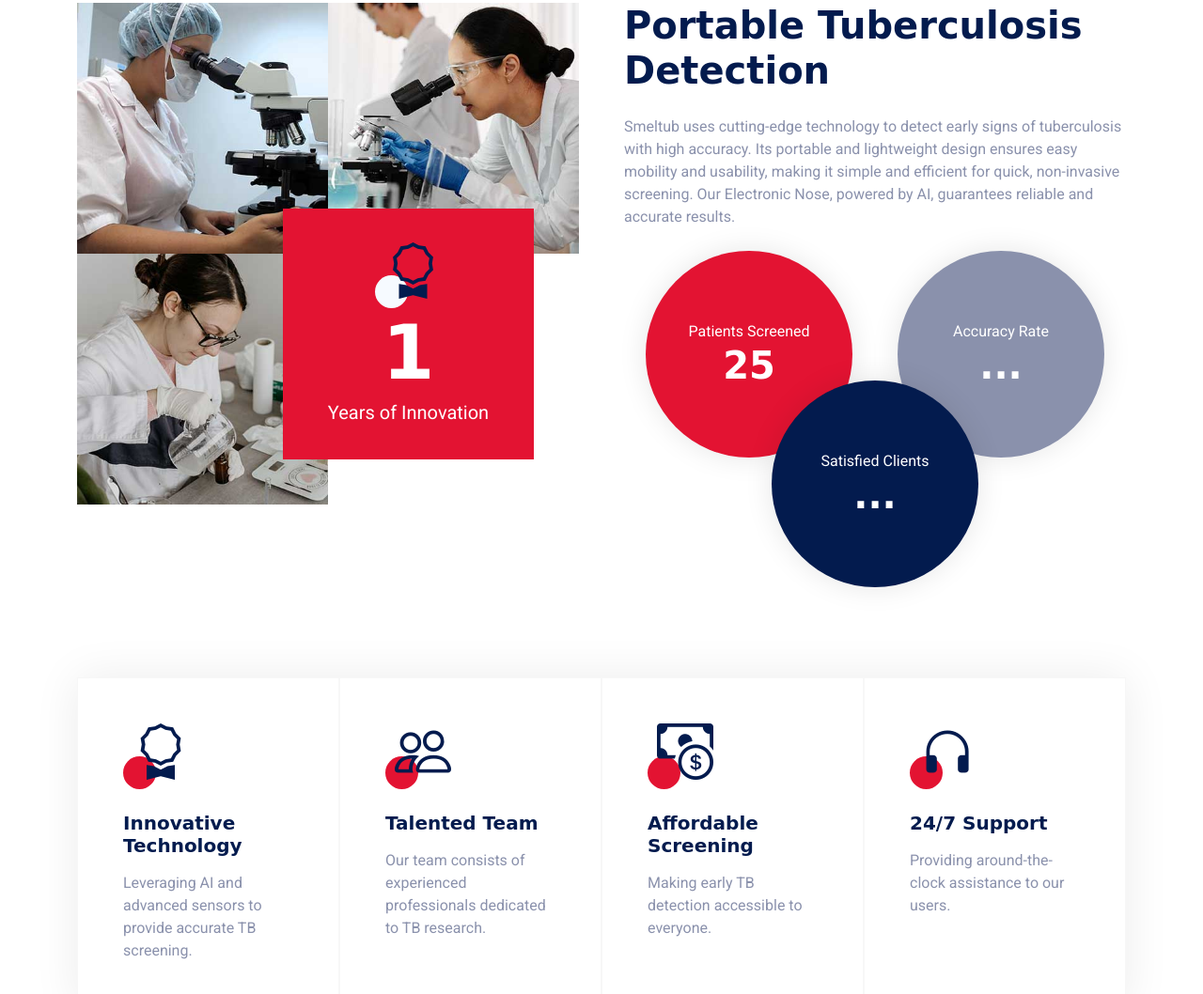
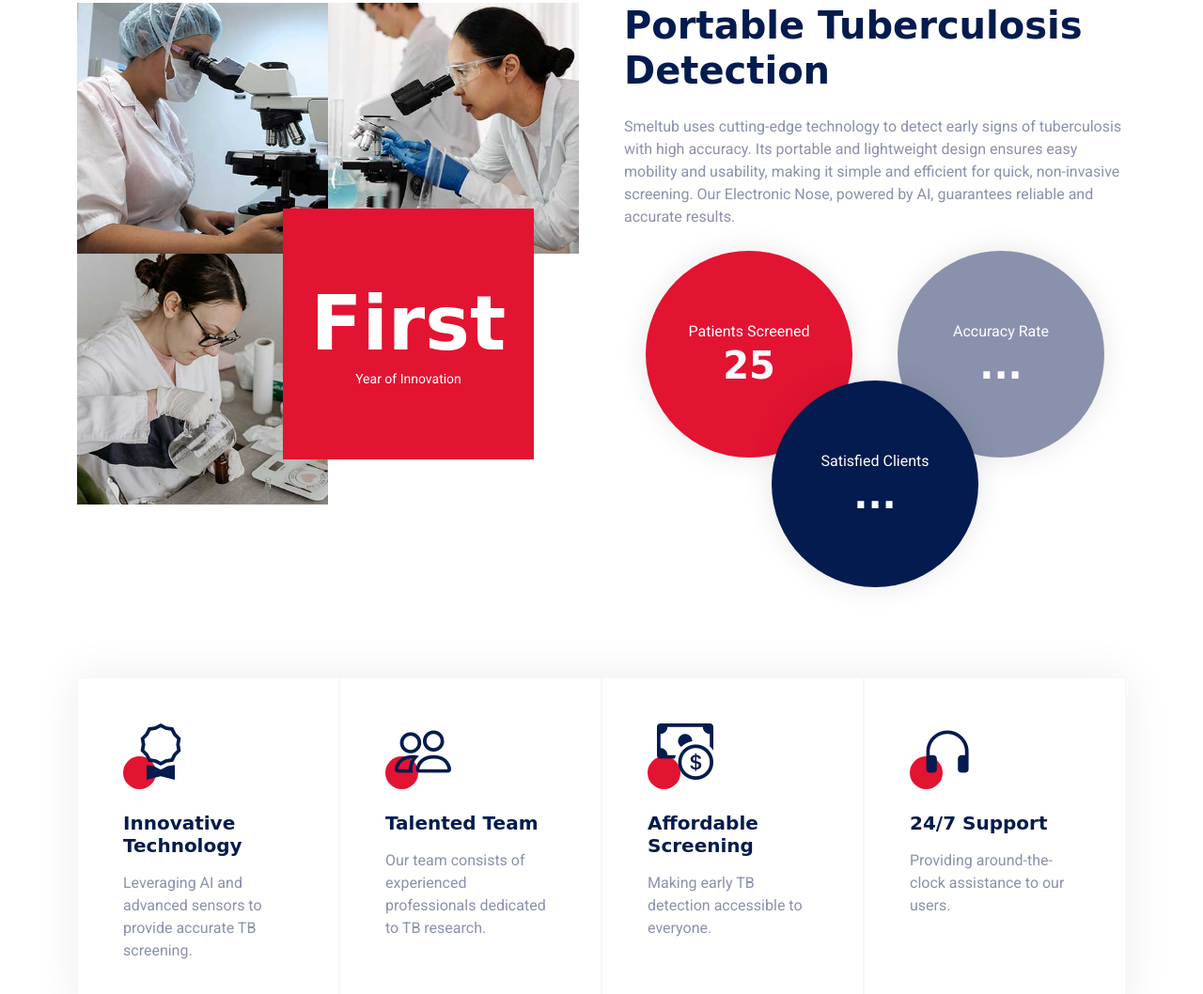
Before and after one commit to smeltub/smeltub.github.io, a plain HTML site: page index.html in a window 1280 px wide. Shown: the part 947-2005 px from the top of the page at 94% size. Drawn offline with nearby package versions, Linux system fonts and the light colour scheme; a script that the page names is missing; a web font is replaced by a local one.

Commit message:
Fix Bad Layout

```diff
--- a/index.html
+++ b/index.html
@@ -195,11 +195,11 @@
                         </div>
                         <div class="col-6">
                             <div class="bg-primary-brand w-100 h-100 mt-n5 ms-n5 d-flex flex-column align-items-center justify-content-center">
-                                <div class="icon-box-light">
+                                <!-- <div class="icon-box-light">
                                     <i class="bi bi-award text-dark"></i>
-                                </div>
-                                <h1 class="display-1 text-white mb-0" data-toggle="counter-up">1</h1>
-                                <small class="fs-5 text-white">Years of Innovation</small>
+                                </div> -->
+                                <h1 class="display-1 text-white mb-0" data-toggle="counter-up">First</h1>
+                                <small class="fs-8 text-white">Year of Innovation</small>
                             </div>
                         </div>
                     </div>
```
